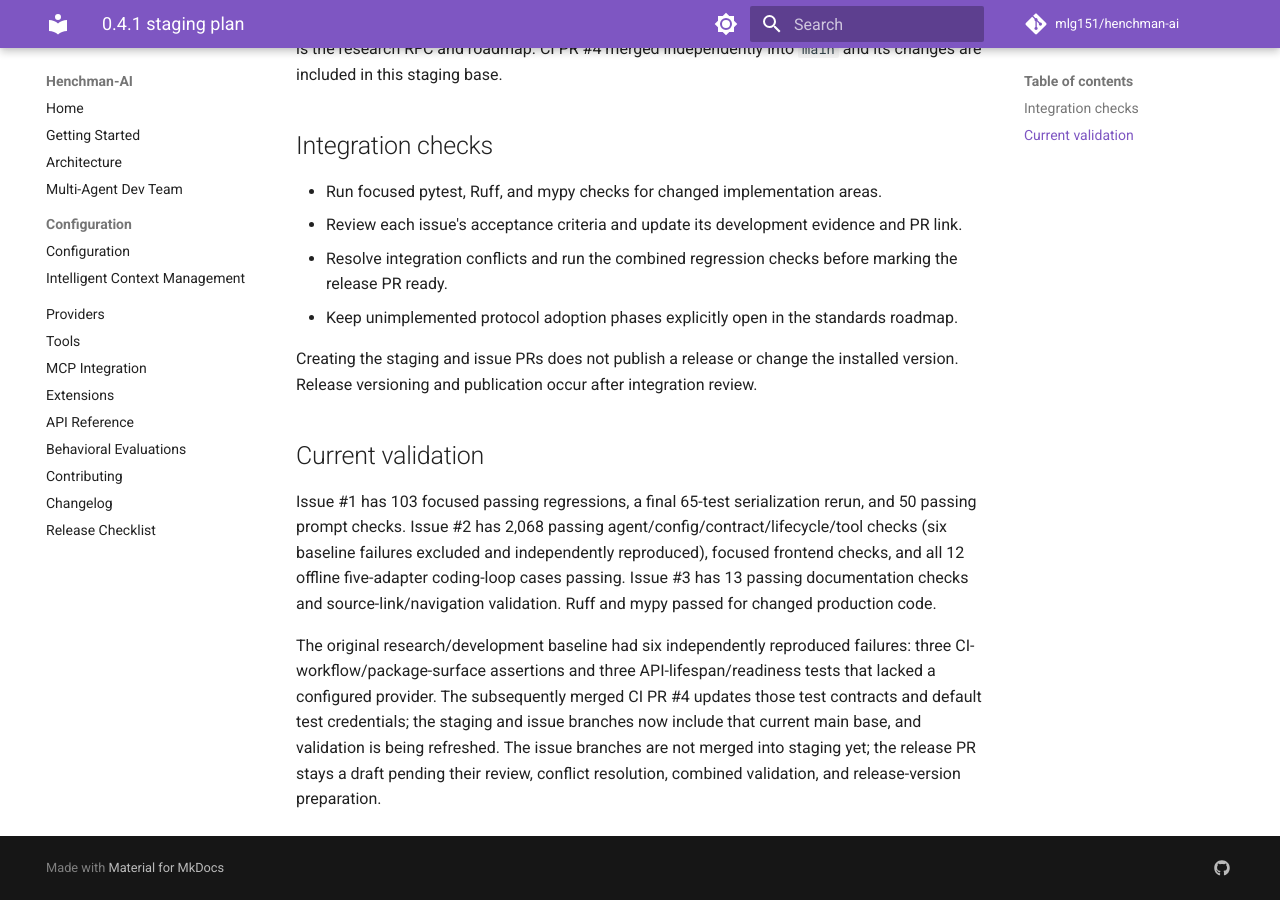
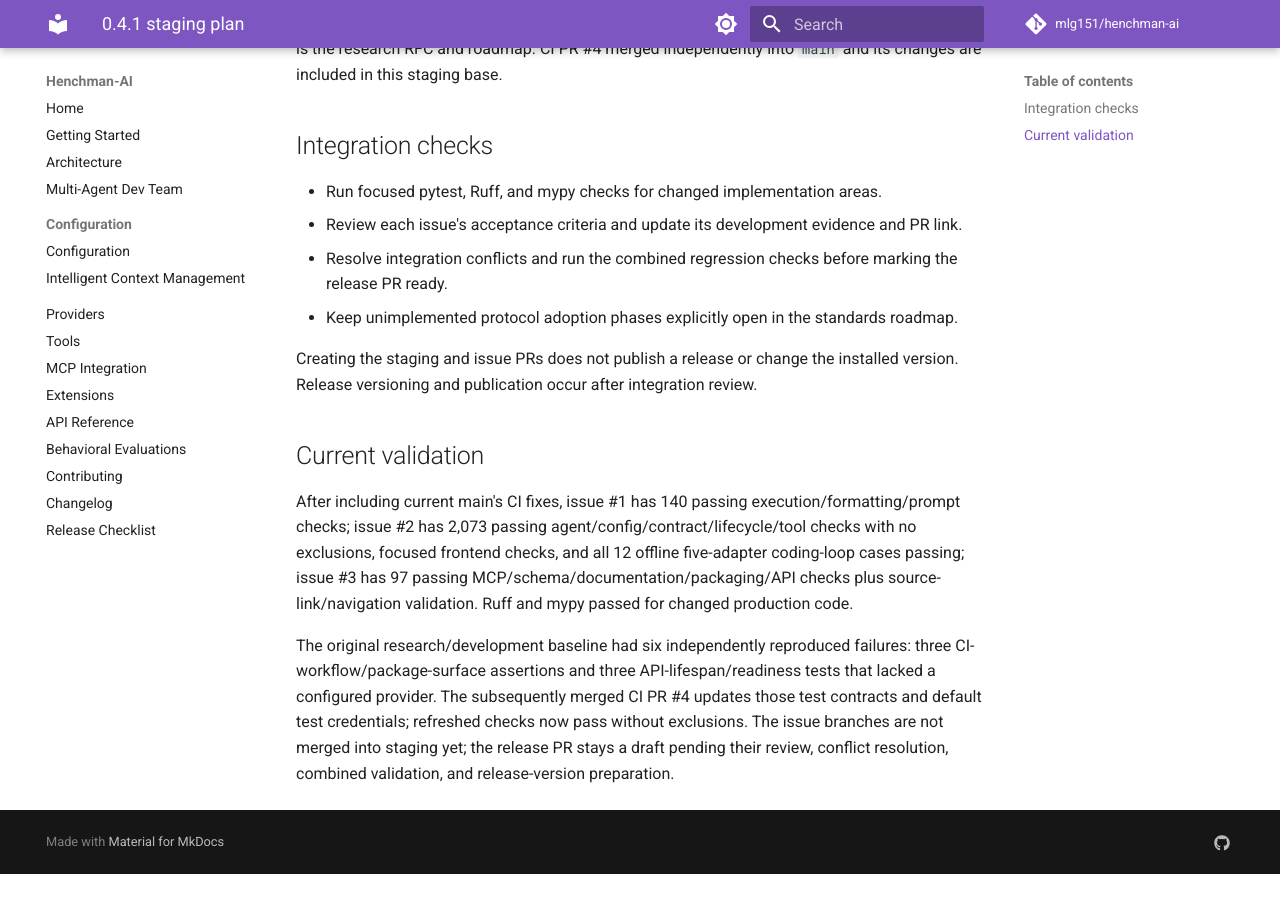
Before and after one commit to mlg151/henchman-ai, an MkDocs documentation site: the page built from docs/releases/0.4.1.md, in a window 1280 px wide and 900 px high, scrolled down 558 px. Built offline with MkDocs 1.6.1 and Material for MkDocs 9.7.7, drawn with Linux system fonts in a browser that asks for light colours; comment, search, counter and statistics services are not loaded; after the commit the page ends 1432 px from its top, so only the background shows below that.

Commit message:
docs: record refreshed milestone validation

```diff
--- a/docs/releases/0.4.1.md
+++ b/docs/releases/0.4.1.md
@@ -21,6 +21,6 @@ Creating the staging and issue PRs does not publish a release or change the inst
 
 ## Current validation
 
-Issue #1 has 103 focused passing regressions, a final 65-test serialization rerun, and 50 passing prompt checks. Issue #2 has 2,068 passing agent/config/contract/lifecycle/tool checks (six baseline failures excluded and independently reproduced), focused frontend checks, and all 12 offline five-adapter coding-loop cases passing. Issue #3 has 13 passing documentation checks and source-link/navigation validation. Ruff and mypy passed for changed production code.
+After including current main's CI fixes, issue #1 has 140 passing execution/formatting/prompt checks; issue #2 has 2,073 passing agent/config/contract/lifecycle/tool checks with no exclusions, focused frontend checks, and all 12 offline five-adapter coding-loop cases passing; issue #3 has 97 passing MCP/schema/documentation/packaging/API checks plus source-link/navigation validation. Ruff and mypy passed for changed production code.
 
-The original research/development baseline had six independently reproduced failures: three CI-workflow/package-surface assertions and three API-lifespan/readiness tests that lacked a configured provider. The subsequently merged CI PR #4 updates those test contracts and default test credentials; the staging and issue branches now include that current main base, and validation is being refreshed. The issue branches are not merged into staging yet; the release PR stays a draft pending their review, conflict resolution, combined validation, and release-version preparation.
+The original research/development baseline had six independently reproduced failures: three CI-workflow/package-surface assertions and three API-lifespan/readiness tests that lacked a configured provider. The subsequently merged CI PR #4 updates those test contracts and default test credentials; refreshed checks now pass without exclusions. The issue branches are not merged into staging yet; the release PR stays a draft pending their review, conflict resolution, combined validation, and release-version preparation.
```
